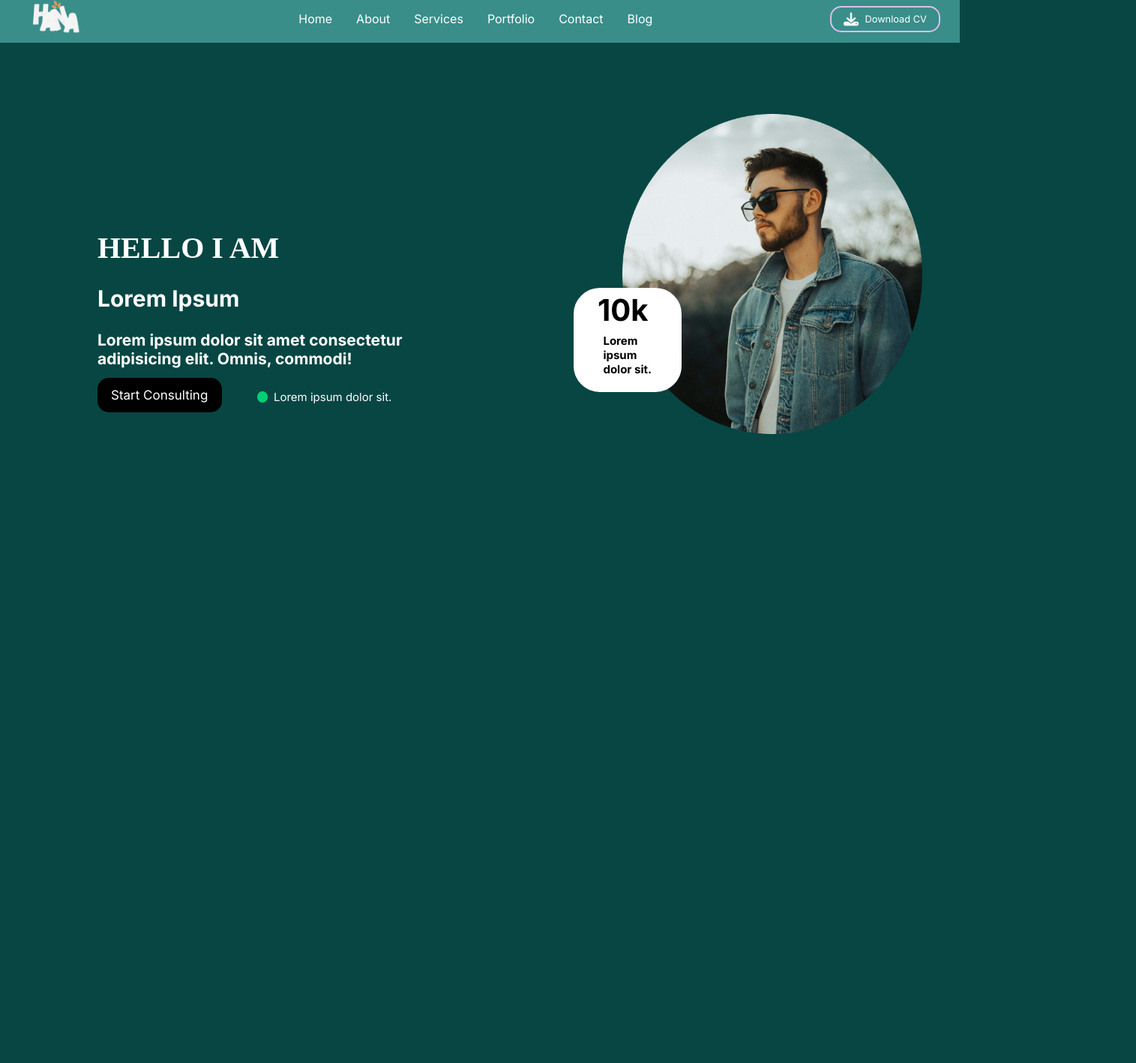
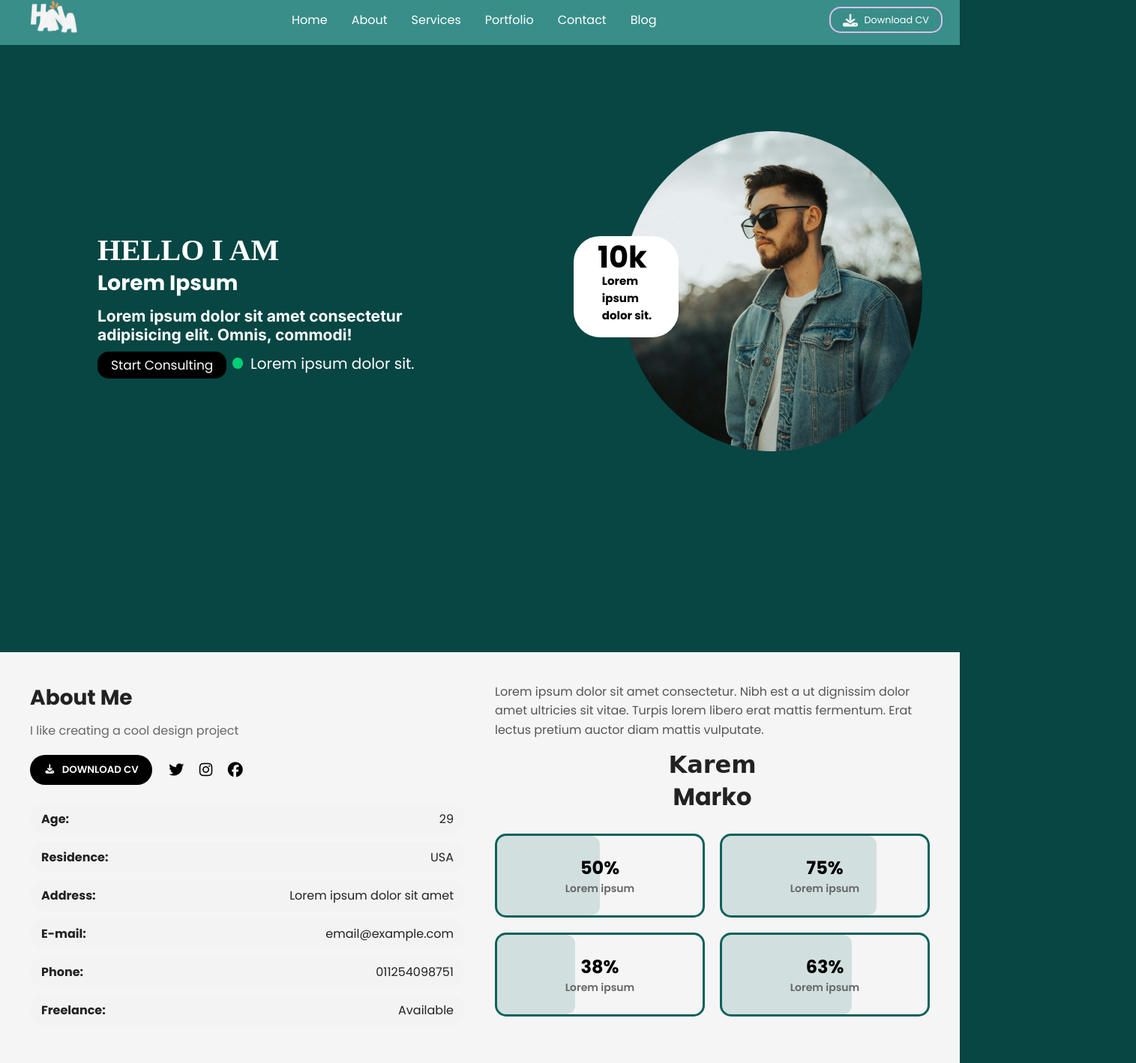
Before and after one commit to odeysijoy-commits/first-techedu-Project, a plain HTML site: page index.html in a window 1280 px wide. Shown: the part 6-1424 px from the top of the page at 75% size, 1515 px wide, since content can reach past the window. Before the commit the page ends 1208 px from the top, so only its background shows below. Drawn offline with Linux system fonts and the light colour scheme; a web font is replaced by a local one.

Commit message:
Initial commit

```diff
--- a/index.html
+++ b/index.html
@@ -31,10 +31,11 @@
       </div>
       <div class="btns">
         <img src="assets/Vector.png" alt="" />
-        <span>Download CV</span>
+        <a id="load" href="">Download CV</a>
       </div>
     </nav>
     <header>
+
       <div class="text">
         <h1 id="font">HELLO I AM</h1>
         <h2>Lorem Ipsum</h2>
@@ -43,26 +44,97 @@
           adipisicing elit. Omnis, commodi!
         </h3>
       </div>
+        <div class="start">
+        <a id="art" href="">Start Consulting</a>
+        </div>
+
+      <div class="lorem">
+        <img id="dot" src="assets/Ellipse 4.png" alt="" />
+        <p id="lorem">Lorem ipsum dolor sit.</p>
+      </div>
 
       <div class="img">
         <img class="img" src="assets/Ellipse 1.png" alt="" />
       </div>
 
-      <div class="start">
-        <p>Start Consulting</p>
-      </div>
 
-      <div class="lorem">
-        <p id="lorem">Lorem ipsum dolor sit.</p>
-      </div>
+
       <div class="number">
         <h1 id="ten">10k</h1>
         <h2 id="four">Lorem ipsum dolor sit.</h2>
       </div>
-      <div class="dot">
-        <img src="assets/Ellipse 4.png" alt="" />
       </div>
     </header>
-    <section class="About"></section>
+    <main>
+    <section class="about">
+    <div class="about-left">
+      <h2>About Me</h2>
+      <p class="subtitle">I like creating a cool design project</p>
+
+      <div class="buttons">
+        <button class="btn"><i class="fa-solid fa-download"></i> DOWNLOAD CV</button>
+        <div class="socials">
+          <a href="#"><i class="fa-brands fa-twitter"></i></a>
+          <a href="#"><i class="fa-brands fa-instagram"></i></a>
+          <a href="#"><i class="fa-brands fa-facebook"></i></a>
+        </div>
+      </div>
+
+      <div class="info">
+        <p><strong>Age:</strong> 29</p>
+        <p><strong>Residence:</strong> USA</p>
+        <p><strong>Address:</strong> Lorem ipsum dolor sit amet</p>
+        <p><strong>E-mail:</strong> email@example.com</p>
+        <p><strong>Phone:</strong> 011254098751</p>
+        <p><strong>Freelance:</strong> Available</p>
+      </div>
+    </div>
+
+    <div class="about-right">
+      <p class="intro-text">
+        Lorem ipsum dolor sit amet consectetur. Nibh est a ut dignissim dolor amet ultricies sit vitae.
+        Turpis lorem libero erat mattis fermentum. Erat lectus pretium auctor diam mattis vulputate.
+      </p>
+
+      <h3 class="signature">Karem <span>Marko</span></h3>
+
+      <div class="stats-grid">
+        <div class="stat-box" data-value="50">
+          <div class="bar"></div>
+          <h4>50%</h4>
+          <p>Lorem ipsum</p>
+        </div>
+        <div class="stat-box" data-value="75">
+          <div class="bar"></div>
+          <h4>75%</h4>
+          <p>Lorem ipsum</p>
+        </div>
+        <div class="stat-box" data-value="38">
+          <div class="bar"></div>
+          <h4>38%</h4>
+          <p>Lorem ipsum</p>
+        </div>
+        <div class="stat-box" data-value="63">
+          <div class="bar"></div>
+          <h4>63%</h4>
+          <p>Lorem ipsum</p>
+        </div>
+      </div>
+    </div>
+  </section>
+  </main>
+
+  <script>
+    // Animate progress bars
+    window.addEventListener("DOMContentLoaded", () => {
+      document.querySelectorAll(".stat-box").forEach(box => {
+        const bar = box.querySelector(".bar");
+        const value = box.getAttribute("data-value");
+        setTimeout(() => {
+          bar.style.width = value + "%";
+        }, 500);
+      });
+    });
+  </script>
   </body>
 </html>
--- a/mobile.css
+++ b/mobile.css
@@ -2,24 +2,26 @@
   nav {
     flex-direction: column;
   }
-  nav .logo {
+  /* nav .logo {
     position: relative;
     right: 20px;
   }
   nav .links {
     flex-direction: column;
     text-align: center;
-  }
+  } */
   nav .links a {
     border-bottom: 2px solid grey;
-    width: 98vw;
-    padding-bottom: 0.5rem;
+    display: none;
+
+
   }
   nav .btns {
     position: relative;
     right: 88px;
     bottom: 5px;
     margin-top: 1rem;
+    display: none;
   }
   .menubar{
     position: relative;
@@ -31,4 +33,15 @@
 
 
   }
+  header {
+  display: flex;
+  flex-direction: column;
+  margin-left: 20px;
+  margin-bottom: 250px;
+  color: white;
+  font-size: 20px;
+  font-family: inter;
+  height: 50px;
 }
+
+}
--- a/style.css
+++ b/style.css
@@ -1,10 +1,18 @@
 @import url("https://fonts.googleapis.com/css2?family=Dancing+Script:wght@400..700&family=Inter:ital,opsz,wght@0,14..32,100..900;1,14..32,100..900&family=Poppins:ital,wght@0,100;0,200;0,300;0,400;0,500;0,600;0,700;0,800;0,900;1,100;1,200;1,300;1,400;1,500;1,600;1,700;1,800;1,900&family=Train+One&display=swap");
 @import url("https://fonts.googleapis.com/css2?family=Dancing+Script:wght@400..700&family=Inter:ital,opsz,wght@0,14..32,100..900;1,14..32,100..900&family=Poppins:ital,wght@0,100;0,200;0,300;0,400;0,500;0,600;0,700;0,800;0,900;1,100;1,200;1,300;1,400;1,500;1,600;1,700;1,800;1,900&family=Train+One&display=swap");
 @import url("mobile.css");
+* {
+  margin: 0;
+  padding: 0;
+  box-sizing: border-box;
+  font-family: 'Poppins', sans-serif;
+}
+
 body {
   margin: 0;
   padding: 0;
   background-color: #074643;
+  overflow-x: hidden;
 }
 nav {
   background-color: #398e8a;
@@ -42,16 +50,19 @@ nav .btns {
   padding: 0.4rem 1rem;
   margin-left: 185px;
 }
-nav .btns span {
+nav .btns #load {
+  text-decoration: none;
   color: white;
   font-size: 0.8rem;
 }
 header {
   margin-left: 130px;
   margin-top: 250px;
+  background-color: #074643;
   color: white;
   font-size: 20px;
   font-family: inter;
+  height: 70vh;
 }
 header #font {
   font-family: train one;
@@ -65,27 +76,35 @@ header .img {
   left: 350px;
   bottom: 180px;
   width: 25rem;
+
 }
 header .start {
-  position: relative;
-  bottom: 440px;
   border: 2px solid #000000;
   border-radius: 15px;
   display: flex;
   align-items: center;
-  width: 130px;
-  height: 35px;
+  width: fit-content;
+  height: fit-content;
   padding: 0.2rem 1rem;
   font-size: 17px;
   color: white;
   background-color: black;
+  margin-top: 10px;
+
 }
-header .lorem {
+header .start #art{
+  text-decoration: none;
+  color: white;
+}
+header .lorem{
+  display: flex;
+  align-items: center;
   position: relative;
-  bottom: 485px;
-  left: 235px;
-  font-size: 15px;
+  left: 180px;
+  bottom: 35px;
+  gap: 10px;
 }
+
 header .number {
   position: relative;
   bottom: 655px;
@@ -98,6 +117,7 @@ header .number {
   height: 135px;
   background-color: white;
 }
+
 header #four {
   position: relative;
   top: 20px;
@@ -111,10 +131,143 @@ header #ten {
   left: 30px;
   color: #000000;
 }
-header .dot {
+
+
+main {
+  background: #f5f5f5;
+  color: #222;
+  padding: 40px;
+}
+
+.about {
+
+  display: flex;
+  gap: 40px;
+
+}
+
+.about-left {
+  flex: 1;
+}
+
+.about-right {
+  flex: 1;
+}
+
+h2 {
+  font-size: 28px;
+  margin-bottom: 10px;
+}
+
+.subtitle {
+  color: #666;
+  margin-bottom: 20px;
+}
+
+.buttons {
+  display: flex;
+  align-items: center;
+  gap: 20px;
+  margin-bottom: 25px;
+}
+
+.btn {
+  background: #000;
+  color: #fff;
+  border: none;
+  padding: 10px 18px;
+  border-radius: 25px;
+  cursor: pointer;
+  font-weight: 600;
+  display: flex;
+  align-items: center;
+  gap: 8px;
+}
+
+.socials a {
+  color: #000;
+  font-size: 20px;
+  margin-right: 10px;
+  transition: color 0.3s;
+}
+
+.socials a:hover {
+  color: #007bff;
+}
+
+.info p {
+  background: #f3f3f3;
+  padding: 8px 15px;
+  border-radius: 20px;
+  margin-bottom: 10px;
+  display: flex;
+  justify-content: space-between;
+}
+
+.about-right .intro-text {
+  color: #555;
+  margin-bottom: 15px;
+  line-height: 1.6;
+}
+
+.signature {
+  font-family: 'Great Vibes', cursive;
+  font-size: 32px;
+  margin-bottom: 25px;
+  text-align: center;
+}
+
+.signature span {
+  display: block;
+}
+
+.stats-grid {
+  display: grid;
+  grid-template-columns: repeat(2, 1fr);
+  gap: 20px;
+}
+
+.stat-box {
   position: relative;
-  bottom: 660px;
-  left: 213px;
+  border: 3px solid #0c615c;
+  border-radius: 15px;
+  padding: 25px;
+  text-align: center;
+  font-weight: 600;
+  overflow: hidden;
+}
+
+.stat-box h4 {
+  font-size: 24px;
+  color: #000;
+  position: relative;
+  z-index: 2;
+}
+
+.stat-box p {
+  font-size: 14px;
+  color: #666;
+  position: relative;
+  z-index: 2;
+}
+
+/* Animated progress bar inside each box */
+.bar {
+  position: absolute;
+  left: 0;
+  top: 0;
+  height: 100%;
+  width: 0;
+  background: rgba(12, 97, 92, 0.15);
+  border-radius: 12px;
+  z-index: 1;
+  transition: width 1.2s ease;
+}
+
+@media(max-width: 900px) {
+  .about {
+    flex-direction: column;
+  }
 }
 
 /* responsiveness */
```
Also changed, not shown: index.css (added), index.scss (added), 1 other file.
